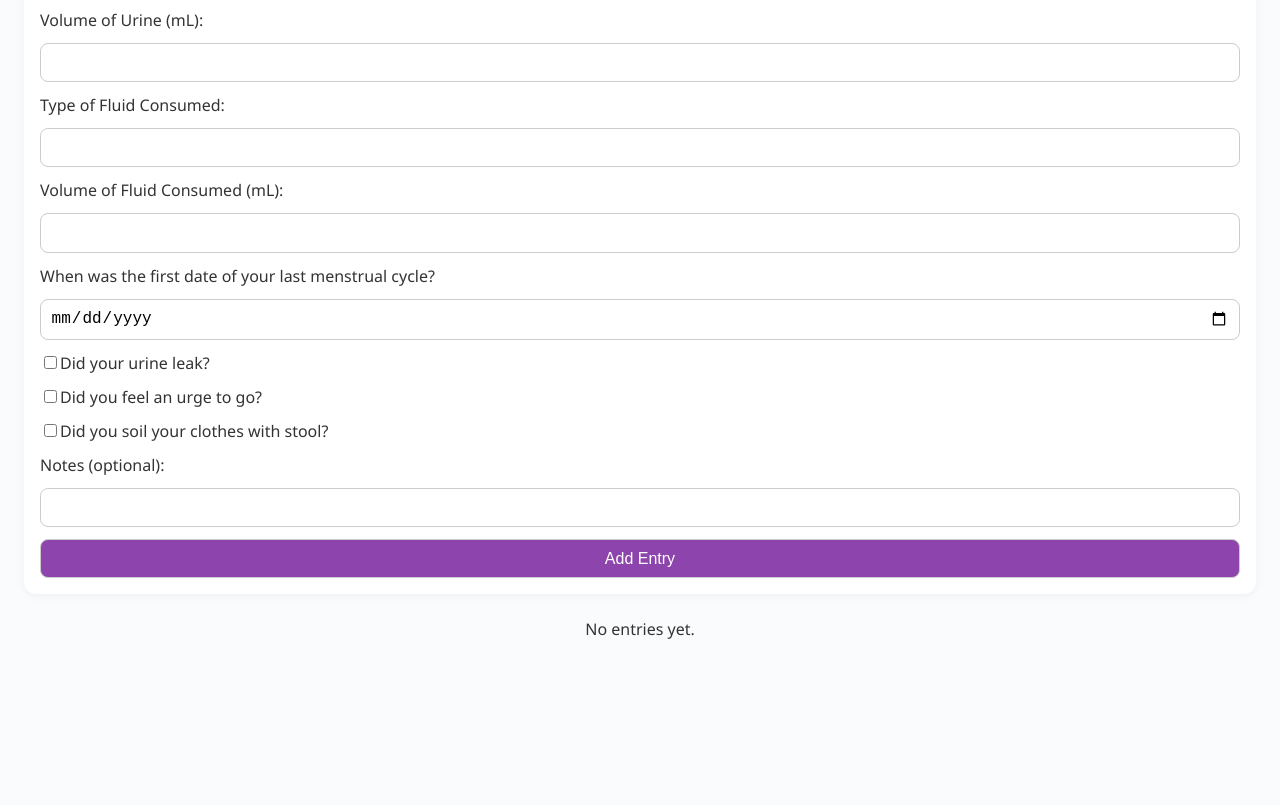
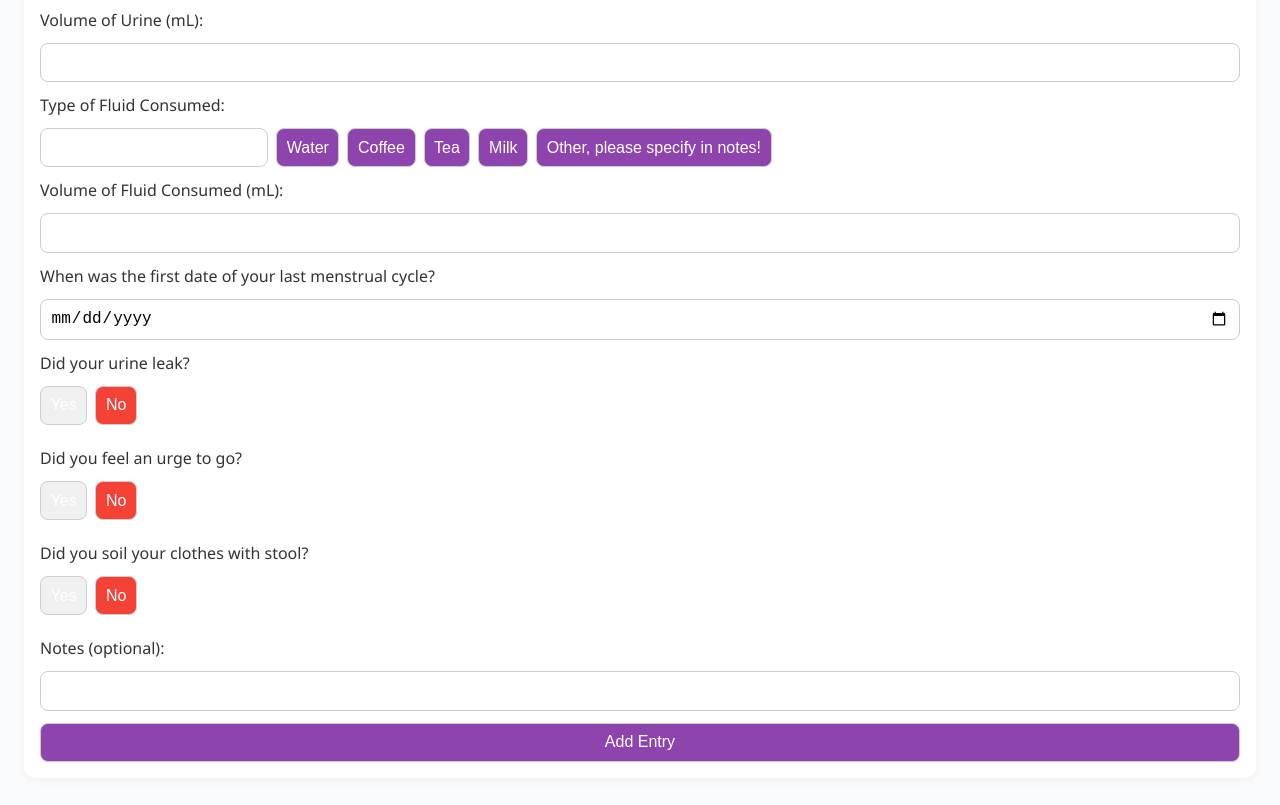
Before and after one commit to muqriher72/herpulse, a React (Create React App) app: page / in a window 1280 px wide. Shown: the part 380-1185 px from the top of the page. Before the commit the page ends 1044 px from the top, so only its background shows below. Built offline with nearby package versions, Linux system fonts and the light colour scheme.

Commit message:
Added more buttons for yes/no questions

```diff
--- a/src/components/EntryForm.js
+++ b/src/components/EntryForm.js
@@ -76,7 +76,19 @@ export default function EntryForm({ onAdd }) {
       <input type="number" value={volume} onChange={(e) => setVolume(e.target.value)} required />
 
       <label>Type of Fluid Consumed:</label>
-      <input type="text" value={fluidtype} onChange={(e) => setFluidType(e.target.value)} required />
+      <div style = {{ display: "flex", gap: "8px", alignItems: "center"}}>
+        <input type="text" value={fluidtype} onChange={(e) => setFluidType(e.target.value)} required />
+
+        {["Water", "Coffee", "Tea", "Milk", "Other, please specify in notes!"].map((type) => (
+          <button
+            key={type}
+            type="button"
+            onClick={() => setFluidType(type)}
+          >
+            {type}
+          </button>
+        ))}
+      </div>
 
       <label>Volume of Fluid Consumed (mL):</label>
       <input type="number" value={fluidvolume} onChange={(e) => setFluidVolume(e.target.value)} required />
@@ -84,32 +96,59 @@ export default function EntryForm({ onAdd }) {
       <label>When was the first date of your last menstrual cycle?</label>
       <input type="date" value={menstrual} onChange={(e) => setMenstrual(e.target.value)} required />
 
-      <label>
-        <input
-          type="checkbox"
-          checked={urineleak}
-          onChange={(e) => setUrineLeak(e.target.checked)}
-        />
-        Did your urine leak?
-      </label>
+      <label>Did your urine leak?</label>
+      <div style={{ display: "flex", gap: "8px", marginBottom: "10px" }}>
+        <button
+          type="button"
+          onClick={() => setUrineLeak(true)}
+          style={{ backgroundColor: urineleak ? "#4CAF50" : "#f0f0f0" }}
+        >
+          Yes
+        </button>
+        <button
+          type="button"
+          onClick={() => setUrineLeak(false)}
+          style={{ backgroundColor: urineleak === false ? "#f44336" : "#f0f0f0" }}
+        >
+          No
+        </button>
+      </div>
 
-      <label>
-        <input
-          type="checkbox"
-          checked={urineurge}
-          onChange={(e) => setUrineUrge(e.target.checked)}
-        />
-        Did you feel an urge to go?
-      </label>
+      <label>Did you feel an urge to go?</label>
+      <div style={{ display: "flex", gap: "8px", marginBottom: "10px" }}>
+        <button
+          type="button"
+          onClick={() => setUrineUrge(true)}
+          style={{ backgroundColor: urineurge ? "#4CAF50" : "#f0f0f0" }}
+        >
+          Yes
+        </button>
+        <button
+          type="button"
+          onClick={() => setUrineUrge(false)}
+          style={{ backgroundColor: urineurge === false ? "#f44336" : "#f0f0f0" }}
+        >
+          No
+        </button>
+      </div>
 
-      <label>
-        <input
-          type="checkbox"
-          checked={soiled}
-          onChange={(e) => setSoiled(e.target.checked)}
-        />
-        Did you soil your clothes with stool?
-      </label>
+      <label>Did you soil your clothes with stool?</label>
+      <div style={{ display: "flex", gap: "8px", marginBottom: "10px" }}>
+        <button
+          type="button"
+          onClick={() => setSoiled(true)}
+          style={{ backgroundColor: soiled ? "#4CAF50" : "#f0f0f0" }}
+        >
+          Yes
+        </button>
+        <button
+          type="button"
+          onClick={() => setSoiled(false)}
+          style={{ backgroundColor: soiled === false ? "#f44336" : "#f0f0f0" }}
+        >
+          No
+        </button>
+      </div>
 
       <label>Notes (optional):</label>
       <input type="text" value={notes} onChange={(e) => setNotes(e.target.value)} />
```
